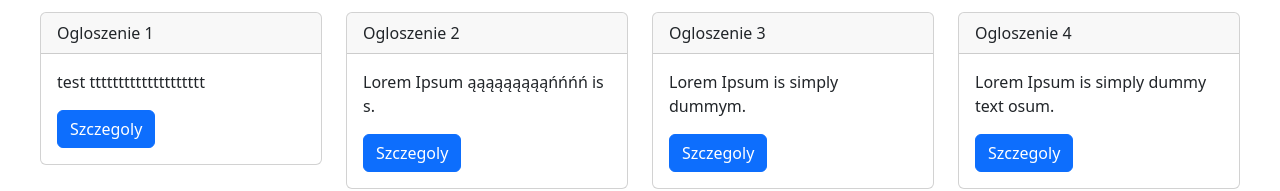
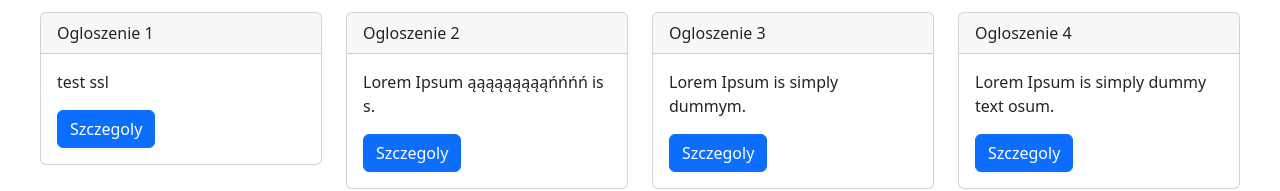
Before and after one commit to tsaranStudent/UserInterfaces, a React (Vite) app: page / in a window 1280 px wide. Shown: the part 146-337 px from the top of the page. Built offline with nearby package versions, Linux system fonts and the light colour scheme.

Commit message:
test ssl www.tsaran.pl

```diff
--- a/src/App.jsx
+++ b/src/App.jsx
@@ -21,7 +21,7 @@ function App() {
                         <Card.Header>Ogloszenie 1</Card.Header>
                         <Card.Body>
                             <Card.Text>
-                                test tttttttttttttttttttt
+                                test ssl
                             </Card.Text>
                             <Button variant="primary">Szczegoly</Button>
                         </Card.Body>
```
